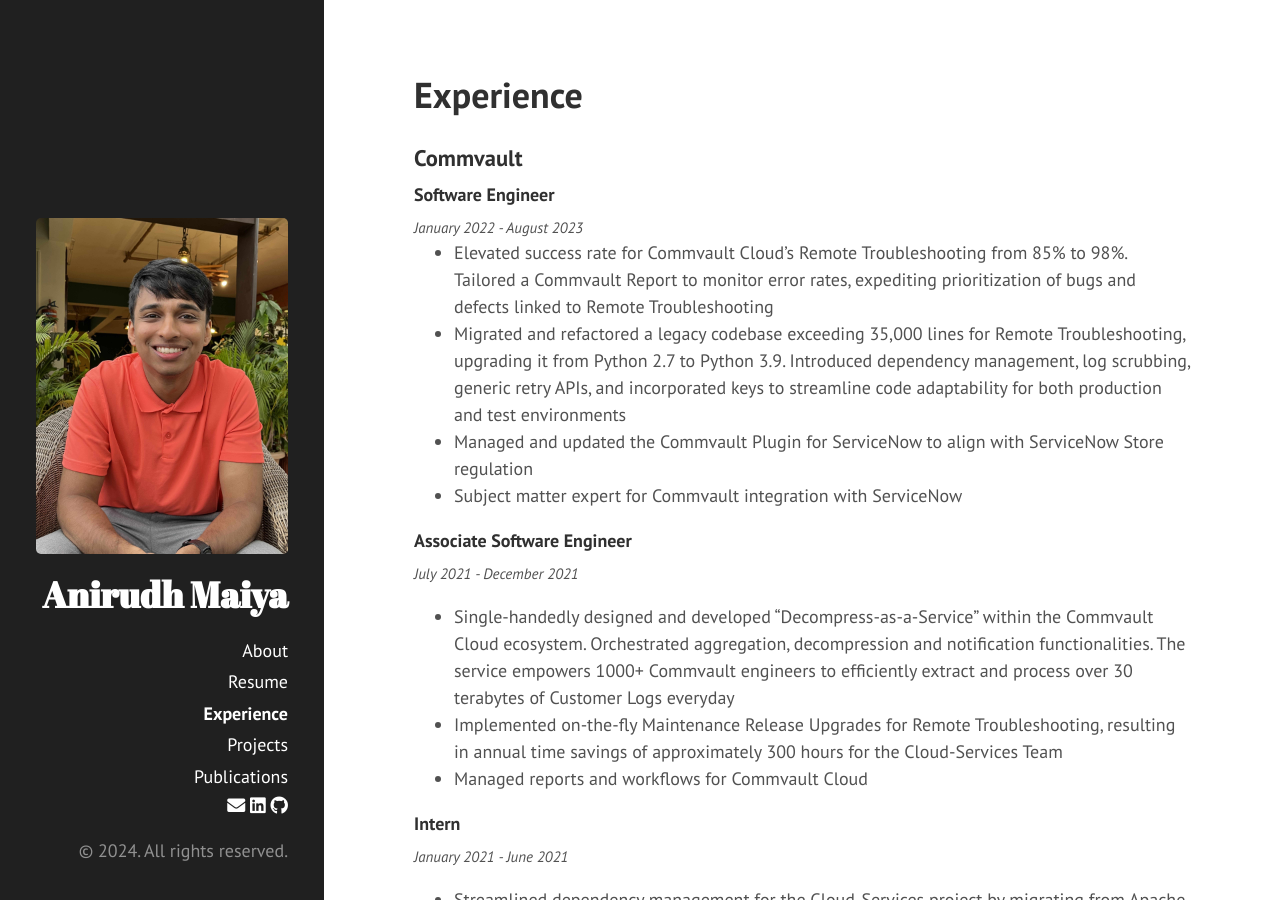
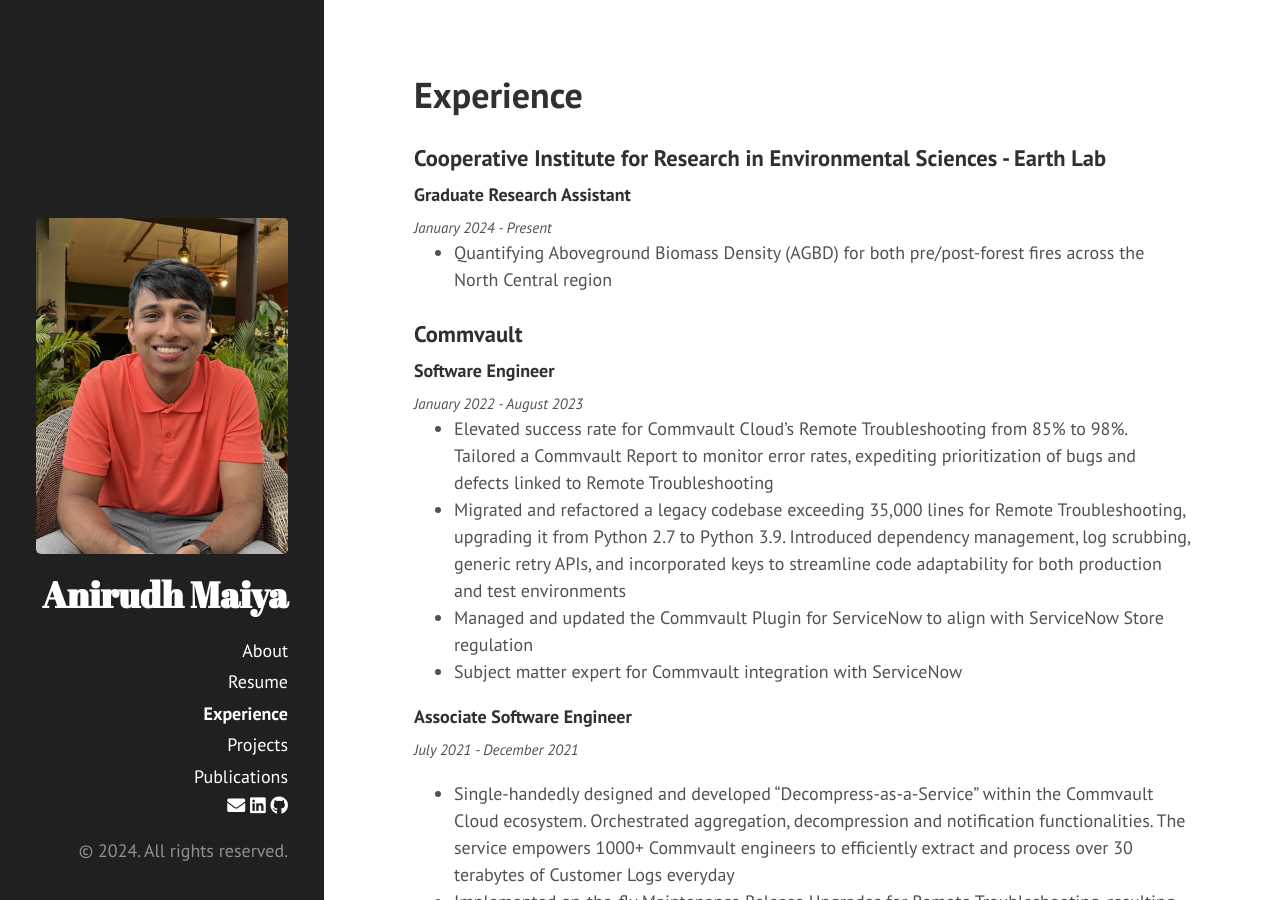
Before and after one commit to AnirudhMaiya/anirudhmaiya.github.io, a Jekyll site: the page built from j-experience.md, in a window 1280 px wide and 900 px high. Built offline with Jekyll 4.4.1, drawn with Linux system fonts in a browser that asks for light colours; a style sheet for code colours, icons or effects is not loaded.

Commit message:
add earth lab in experience

```diff
--- a/j-experience.md
+++ b/j-experience.md
@@ -5,6 +5,16 @@
 ---
 
 <div id="experience">
+	<p>
+	<h3><strong>Cooperative Institute for Research in Environmental Sciences - Earth Lab</strong></h3>
+	<strong>Graduate Research Assistant</strong>
+	<br/>
+	<em><sub>January 2024 - Present</sub></em>
+	<ul>
+	<li> Quantifying Aboveground Biomass Density (AGBD) for both pre/post-forest fires across the North Central region</li>
+	</ul>
+	</p>
+	<p>
 	<p>
 	<h3><strong>Commvault</strong></h3>
 	<strong>Software Engineer</strong>
```
Also changed, not shown: index.md (+1 -1 lines).
